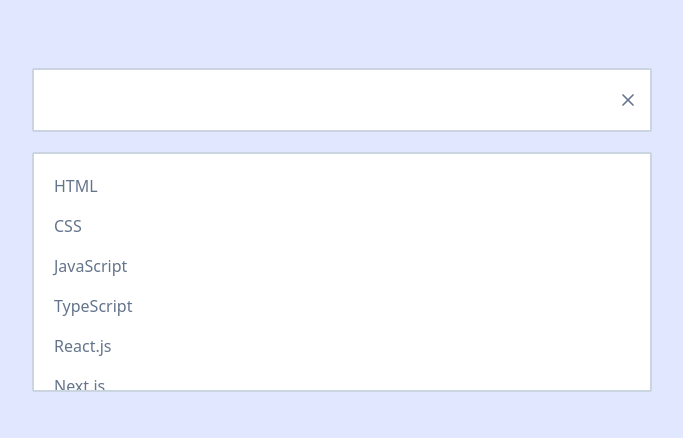
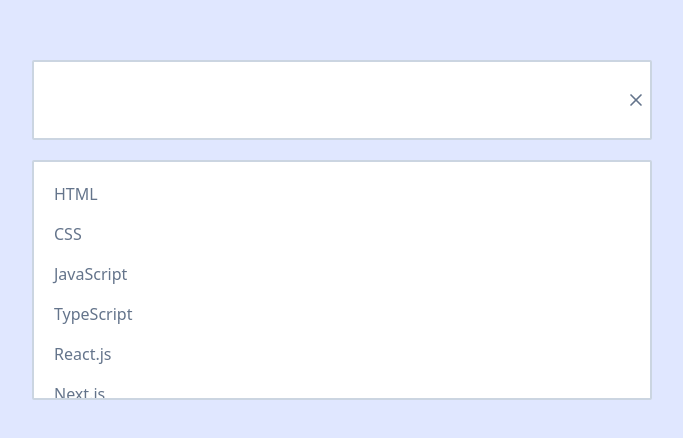
Before and after one commit to CodeAnk2829/skill-picker, a React (Vite) app in the folder frontend/: page / in a window 1280 px wide. Shown: the part 170-608 px from the top of the page, without its empty margins (298-981 px from the left). Built offline with nearby package versions, Linux system fonts and the light colour scheme.

Commit message:
fix(client): add padding to the skillList div

```diff
--- a/frontend/src/components/LandingComponent.tsx
+++ b/frontend/src/components/LandingComponent.tsx
@@ -43,8 +43,8 @@
 
     return (
         <div className='flex flex-col items-center p-5 h-screen w-full justify-center text-center sm:text-left'>
-            <div className='grid grid-cols-8 content-center h-16 md:w-1/2 sm:w-1/2 w-1/2 max-w-screen-sm bg-white mb-5 overflow-y-auto text-balance p-3 border-2 border-slate-300 rounded-sm'>
-                <div className='col-span-7'>
+            <div className='grid grid-cols-8 content-center h-20 md:w-1/2 sm:w-1/2 w-1/2 max-w-screen-sm bg-white mb-5 text-balance p-1 border-2 border-slate-300 rounded-sm'>
+                <div className='col-span-7 overflow-y-scroll scrollbar-hide'>
                     {/* make another component */}
                     {skill.map((value, key) => {
                         return (
```
